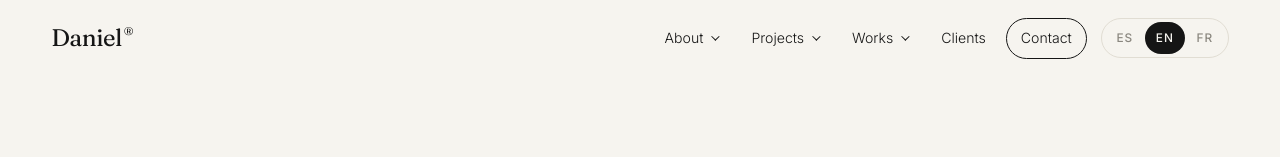
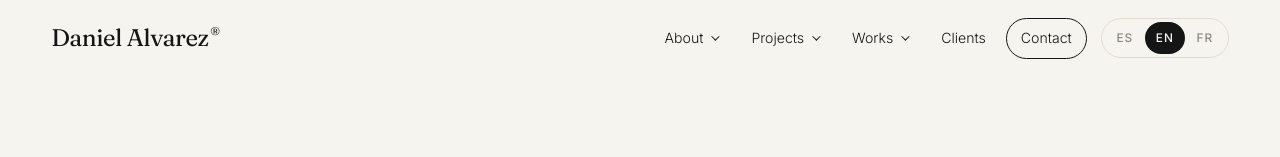
Before and after one commit to dlalvarez/website-portafolio-daniel, a website: page index.html in a window 1280 px wide. Shown: the top 157 px of the page. Drawn offline with Linux system fonts and the light colour scheme.

Commit message:
Encabezado con nombre completo: Daniel Alvarez®
- site.name pasa a 'Daniel Alvarez' (cabecera, copyright y retrato)
- La marca se ajusta en pantallas estrechas: una línea hasta 381px y dos líneas en <=380px
- Verificado en 14 anchos x 3 idiomas sin solapes con el selector de idioma ni el menú

Co-Authored-By: Claude Sonnet 5.5 <noreply@anthropic.com>
Claude-Session: https://claude.ai/code/session_01XD8wN1rZaQ1L5sepqCWyoN

```diff
--- a/content/site.json
+++ b/content/site.json
@@ -1,6 +1,6 @@
 {
   "site": {
-    "name": "Daniel",
+    "name": "Daniel Alvarez",
     "email": "hola@daniel.studio",
     "social": [
       {
--- a/index.html
+++ b/index.html
@@ -18,7 +18,7 @@
 <div class="curtain" aria-hidden="true"></div>
 
 <header class="site-header" id="top">
-  <a class="brand" href="#top" data-i18n-attr="aria-label:brand.home" aria-label="Inicio"><b data-name>Daniel</b><span>®</span></a>
+  <a class="brand" href="#top" data-i18n-attr="aria-label:brand.home" aria-label="Inicio"><b data-name>Daniel Alvarez</b><span>®</span></a>
 
   <!-- Selector de idioma: siempre visible (escritorio y móvil), se genera desde site.json -->
   <div class="lang" role="group" data-lang-switch data-i18n-attr="aria-label:lang.label" aria-label="Idioma"></div>
--- a/styles.css
+++ b/styles.css
@@ -329,3 +329,8 @@ body.switching main,body.switching .nav,body.switching .site-footer{opacity:0}
 }
 @media (pointer:coarse){.lang button{min-height:44px;min-width:44px;height:44px}.lang-pill{top:3px;bottom:3px}}
 @media (pointer:coarse) and (max-width:360px){.lang button{min-width:40px}}
+
+/* Marca con nombre completo: una línea hasta 381px; en pantallas muy estrechas baja a dos líneas a propósito */
+.brand{white-space:nowrap}
+@media (max-width:430px){.brand{font-size:1.2rem}}
+@media (max-width:380px){.brand{white-space:normal;font-size:1.15rem;line-height:1.02;max-width:calc(100vw - 230px)}}
```
